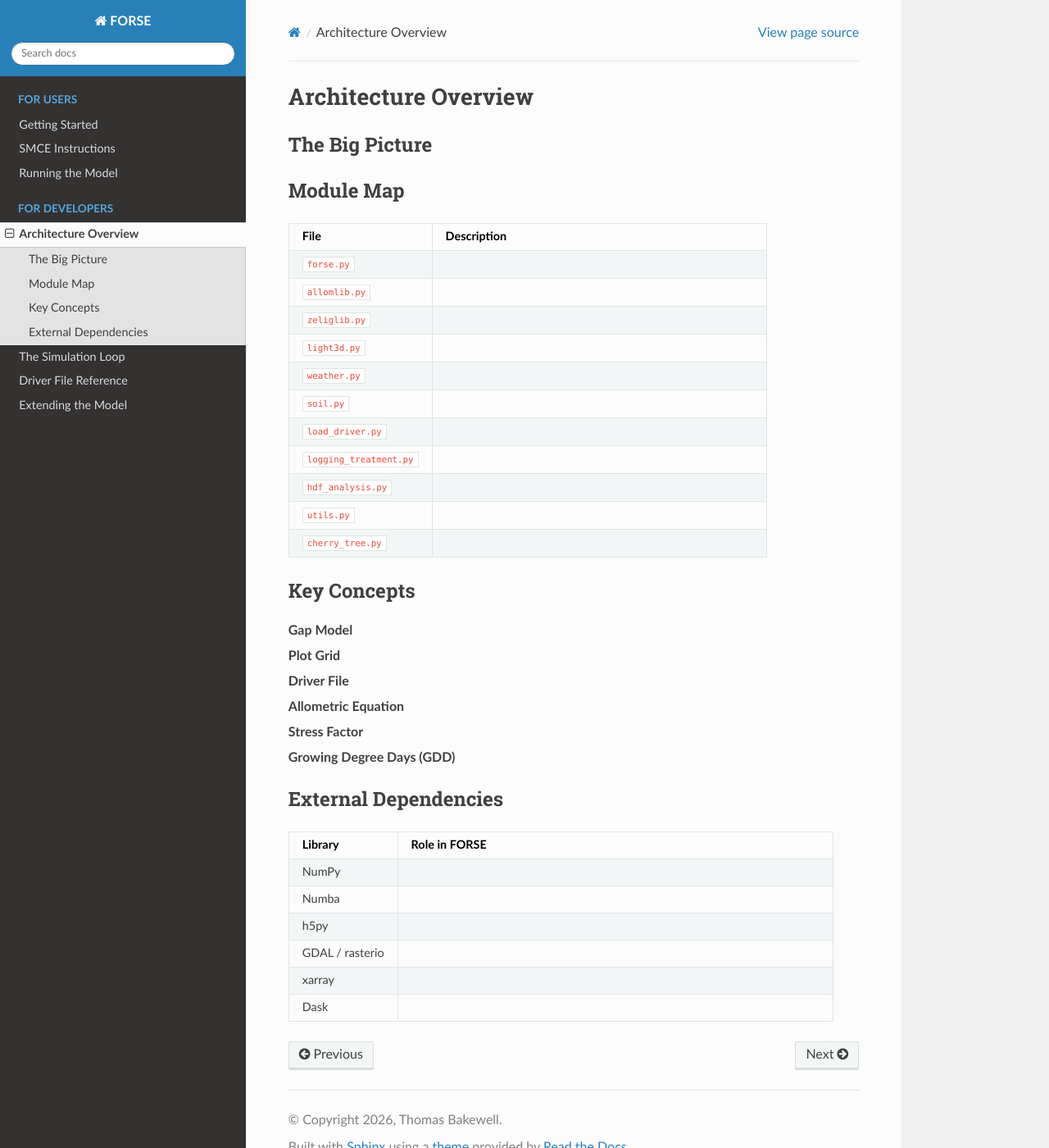
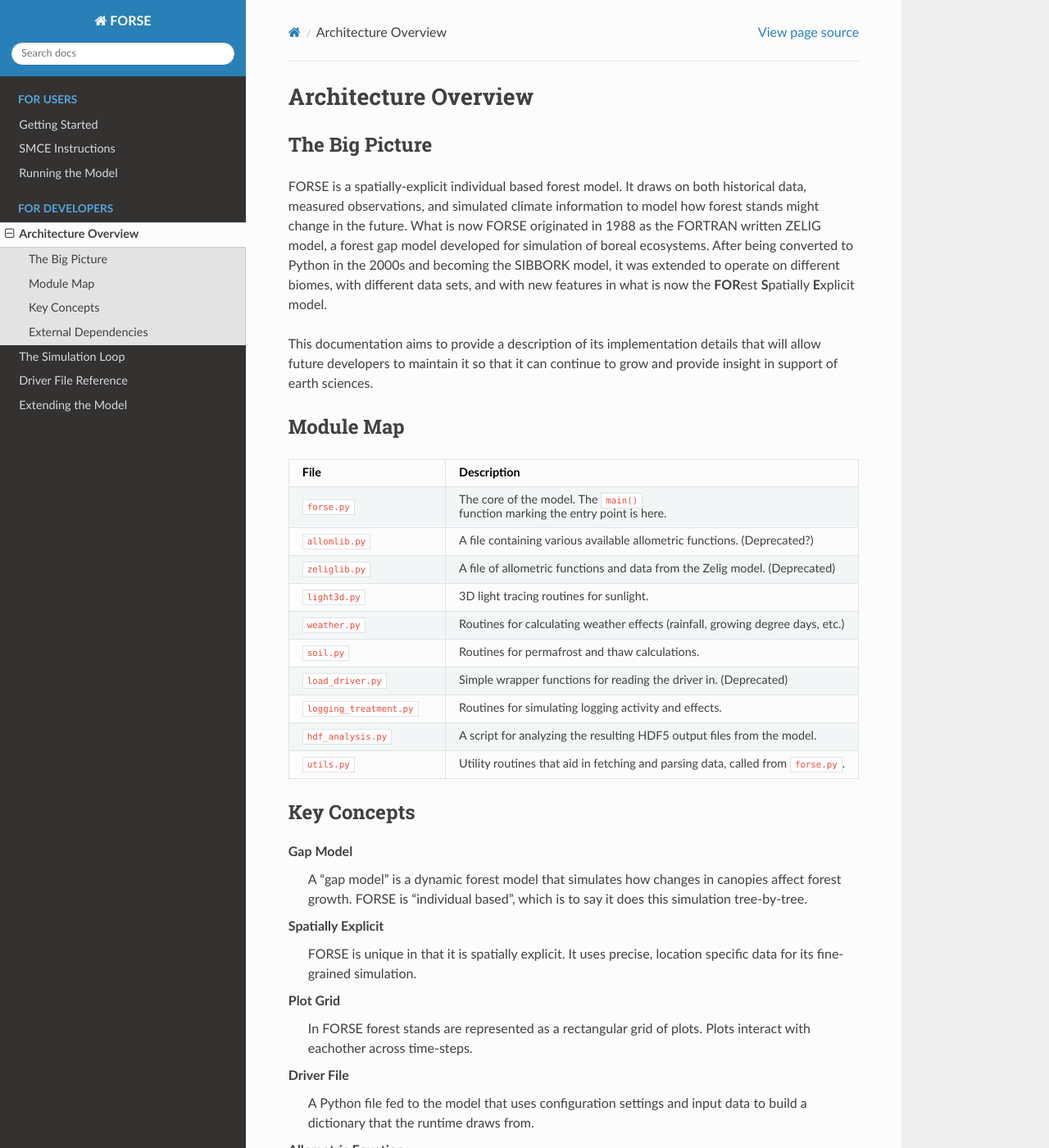
Before and after one commit to TBakewell25/FORSE-Documentation, a Sphinx documentation site: the page built from docs/source/pages/architecture.rst, in a window 1280 px wide and 1400 px high. Shown: the whole window at 82% size. Built offline with Sphinx 7.4.7 and the Read the Docs theme 3.1.0, drawn with Linux system fonts in a browser that asks for light colours; some of the changed text lies outside the part shown.

Commit message:
added architecture section

```diff
--- a/docs/source/pages/architecture.rst
+++ b/docs/source/pages/architecture.rst
@@ -4,17 +4,16 @@ Architecture Overview
 The Big Picture
 ---------------
 
-.. Describe what FORSE models at a high level: individual trees on a spatial grid,
-   gap dynamics (trees compete for light, die, regenerate), boreal forest context.
-   Clarify scope — what the model does and intentionally does not do.
-   Good place to mention the SIBBORK lineage (Brazhnik & Shugart 2015).
+FORSE is a spatially-explicit individual based forest model. It draws on both historical data, measured observations, and simulated climate information
+to model how forest stands might change in the future. What is now FORSE originated in 1988 as the FORTRAN written ZELIG model, a forest gap model developed
+for simulation of boreal ecosystems. After being converted to Python in the 2000s and becoming the SIBBORK model, it was extended to operate on different biomes,
+with different data sets, and with new features in what is now the **FOR**\est **S**\patially **E**\xplicit model.
 
+This documentation aims to provide a description of its implementation details that will allow future developers to maintain it so that it can continue to grow
+and provide insight in support of earth sciences.
 
 Module Map
 ----------
-
-.. A brief table mapping each source file to its role. Fill in the Description column.
-   Remove any rows for files that are not relevant to core functionality.
 
 .. list-table::
    :header-rows: 1
@@ -23,61 +22,60 @@ Module Map
    * - File
      - Description
    * - ``forse.py``
-     -
+     - The core of the model. The ``main()`` function marking the entry point is here.
    * - ``allomlib.py``
-     -
+     - A file containing various available allometric functions. (Deprecated?)
    * - ``zeliglib.py``
-     -
+     - A file of allometric functions and data from the Zelig model. (Deprecated)
    * - ``light3d.py``
-     -
+     - 3D light tracing routines for sunlight.
    * - ``weather.py``
-     -
+     - Routines for calculating weather effects (rainfall, growing degree days, etc.)
    * - ``soil.py``
-     -
+     - Routines for permafrost and thaw calculations.
    * - ``load_driver.py``
-     -
+     - Simple wrapper functions for reading the driver in. (Deprecated)
    * - ``logging_treatment.py``
-     -
+     -  Routines for simulating logging activity and effects.
    * - ``hdf_analysis.py``
-     -
+     - A script for analyzing the resulting HDF5 output files from the model.
    * - ``utils.py``
-     -
-   * - ``cherry_tree.py``
-     -
+     - Utility routines that aid in fetching and parsing data, called from ``forse.py``.
 
 
 Key Concepts
 ------------
 
-.. Define the vocabulary a new developer needs before reading the rest of the docs.
-   These are terms used throughout the codebase that may not be obvious.
-
 .. glossary::
 
    Gap Model
-      .. Define what a gap model is in the context of forest ecology.
+      A "gap model" is a dynamic forest model that simulates how changes in canopies affect forest growth.
+      FORSE is "individual based", which is to say it does this simulation tree-by-tree.
+
+   Spatially Explicit
+      FORSE is unique in that it is spatially explicit. It uses precise, location specific data for its fine-grained simulation.
 
    Plot Grid
-      .. Describe the nx × ny spatial grid and what a single "plot" represents.
+      In FORSE forest stands are represented as a rectangular grid of plots. Plots interact with eachother across time-steps.
 
    Driver File
-      .. One-sentence definition — expand on this in driver_reference.rst.
+      A Python file fed to the model that uses configuration settings and input data to build a dictionary that the runtime draws from.
 
    Allometric Equation
-      .. What allometry means here: relating DBH to height, leaf area, biomass.
+        An equation that describes how various features of an organism change relative to its size as it grows. In FORSE these can
+        be specified on a species-by-species basis in the driver file.
 
    Stress Factor
-      .. The 0–1 multiplier system used to limit tree growth.
+        A 0 to 1 multiplier that is used to limit the growth of trees which have been stressed. Causes of tree stress could be lack of rainfall or
+        poor temperature conditions among other things.
 
    Growing Degree Days (GDD)
-      .. Brief definition and why it matters for boreal forest simulation.
+      The cumulative units of temperature above some baseline that a species experiences over some period. In order for a species to grow and thrive
+      it needs to achieve some number of GDDs.
 
 
 External Dependencies
 ---------------------
-
-.. Describe what each major library is specifically used for in FORSE.
-   Do not just list them — explain the role each one plays.
 
 .. list-table::
    :header-rows: 1
@@ -86,13 +84,13 @@ External Dependencies
    * - Library
      - Role in FORSE
    * - NumPy
-     -
+     - A common and powerful data science library for Python. It's vectorized implementation allows fast manipulation of tensors.
    * - Numba
-     -
+     - A library that allows for Python code to be compiled for better performance. Used in FORSE for intensive ray-tracing code.
    * - h5py
-     -
+     - A library that helps with creating and writing HDF5 files in Python.
    * - GDAL / rasterio
-     -
+     - An open source earth sciences data library that allows for reading DEMs  (among other available formats).
    * - xarray
      -
    * - Dask
```
Also changed, not shown: docs/source/pages/driver_reference.rst (+24 -45 lines), docs/source/pages/simulation.rst (+33 -1 lines).
